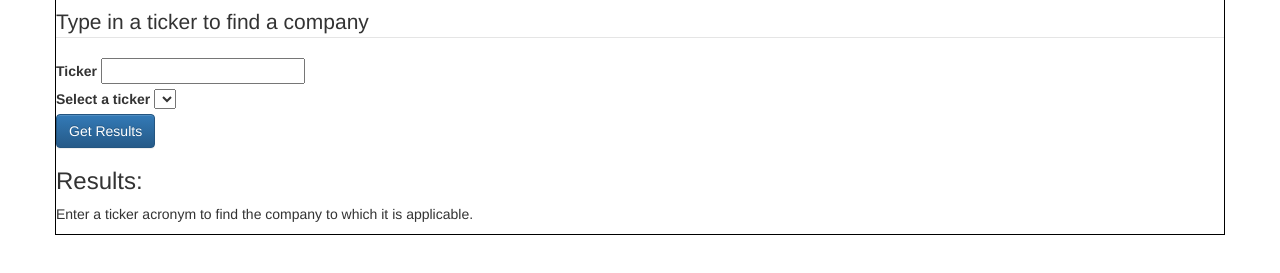
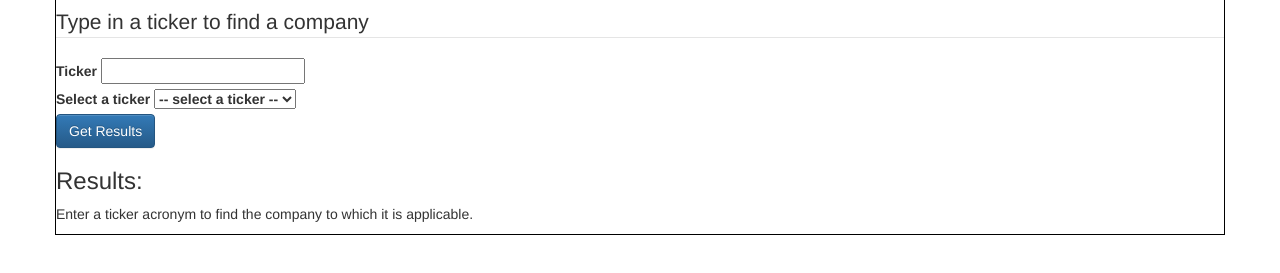
Before and after one commit to chickenlipnerd/express_api_testing, a plain HTML site: page index.html in a window 1280 px wide. Shown: the part 57-330 px from the top of the page. Drawn offline with nearby package versions, Linux system fonts and the light colour scheme; no server answers.

Commit message:
Create the expressjs server and rough in basice API and front end calls.

```diff
--- a/index.html
+++ b/index.html
@@ -129,7 +129,9 @@
                     </label>
                     <br>
                     <label>Select a ticker
-                        <select name="ticker-select" id="ticker-select" onchange="getCompanyByTicker('select')"></select>
+                        <select name="ticker-select" id="ticker-select" onchange="getCompanyByTicker('select')">
+                            <option value="none">-- select a ticker --</option>
+                        </select>
                     </label>
                     <br>
                     <button class="btn btn-primary" onclick="getCompanyByTicker('input')">Get Results</button>
```
